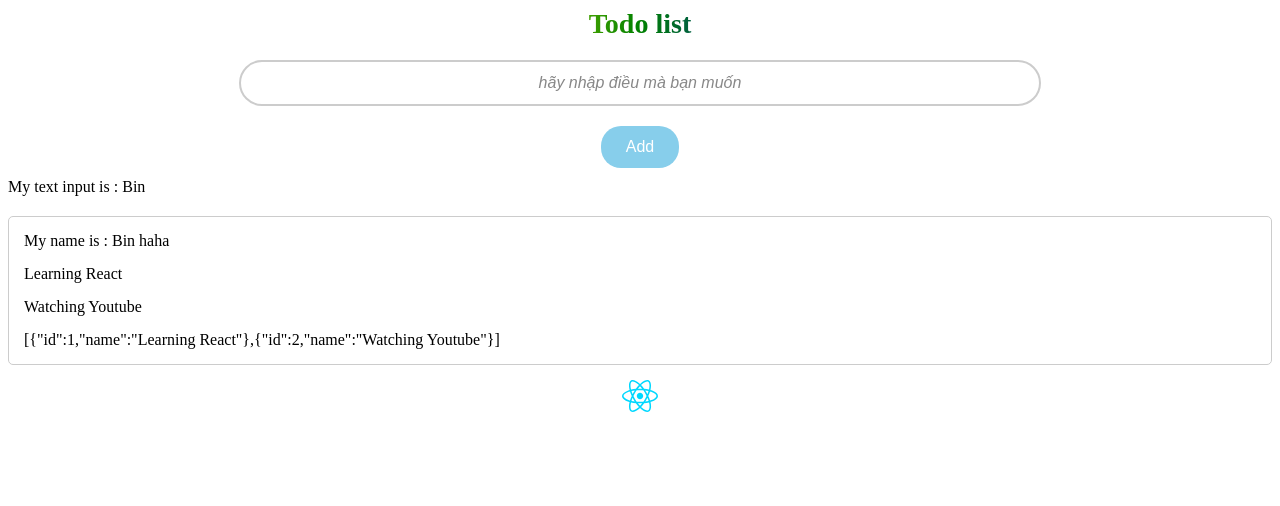
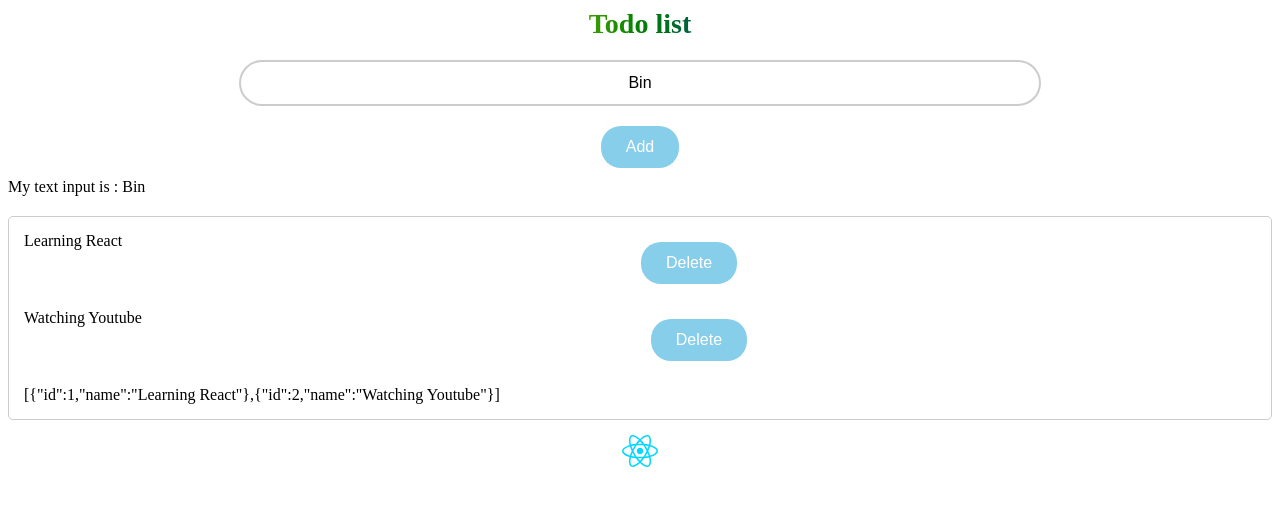
Before and after one commit to aykuBintoiday/react-vite-DangKhoa, a React (Vite) app in the folder HocReact/: page / in a window 1280 px wide. Shown: the top 506 px of the page. Built offline with nearby package versions, Linux system fonts and the light colour scheme.

Commit message:
Update code lần 11

```diff
--- a/HocReact/src/components/todo/TodoData.jsx
+++ b/HocReact/src/components/todo/TodoData.jsx
@@ -1,27 +1,23 @@
 const TodoData = (props) => {
-    //props là một object {}
-    // {
-    //     name: "Bin",
-    //     age: 19,
-    //     data: {}
-    // }
-    const {name, age, data} = props;
-    // const addNewTodo = () => {
-    // alert("call me babe");
-    // }
-    // const name = props.name;
-    // const age = props.age;
-    // const data = props.data;
 
-    console.log(">>> check props: ", props);
+    const {todoList} = props;
+
+    console.log(">>> check todoList: ", todoList);
     return (
     <div className='todo-data'>
-        <div>My name is : {name} </div>
-        <div>Learning React</div>
-        <div>Watching Youtube</div>
+            {todoList.map((item, index) => {
+                console.log("Check map: ", item, index )
+                return (
+                    <div className="todo-item">
+                        <div>{item.name}</div>
+                        <button>Delete</button>
+                    </div>
+                )
+            })}
+
         {/* <button onClick={addNewTodo}>Click me</button> */}
         <div>
-    {JSON.stringify(props.todoList)}
+            {JSON.stringify(props.todoList)}
         </div>
     </div>
     )
--- a/HocReact/src/components/todo/TodoNew.jsx
+++ b/HocReact/src/components/todo/TodoNew.jsx
@@ -10,6 +10,7 @@
     // addNewTodo("Bin");
     const handleClick = () => {
         addNewTodo(valueInput);
+        setValueInput("");
     }
 
     const handleOnChange = (name) => {
@@ -17,7 +18,11 @@
     }
     return (
     <div>
-        <input type="text" placeholder="hãy nhập điều mà bạn muốn" onChange={(event) => {handleOnChange(event.target.value)}}/>
+        <input
+        type="text"
+        placeholder="hãy nhập điều mà bạn muốn" onChange={(event) => {handleOnChange(event.target.value)}}
+        value={valueInput}
+        />
         <button onClick={handleClick}>Add</button>
         <div>
             My text input is : {valueInput}
--- a/HocReact/src/components/todo/todo.css
+++ b/HocReact/src/components/todo/todo.css
@@ -94,3 +94,8 @@
     animation: logo-spin infinite 20s linear;
   }
 }
+
+.todo-item {
+  display: flex;
+  justify-content: space-between;
+}
```
